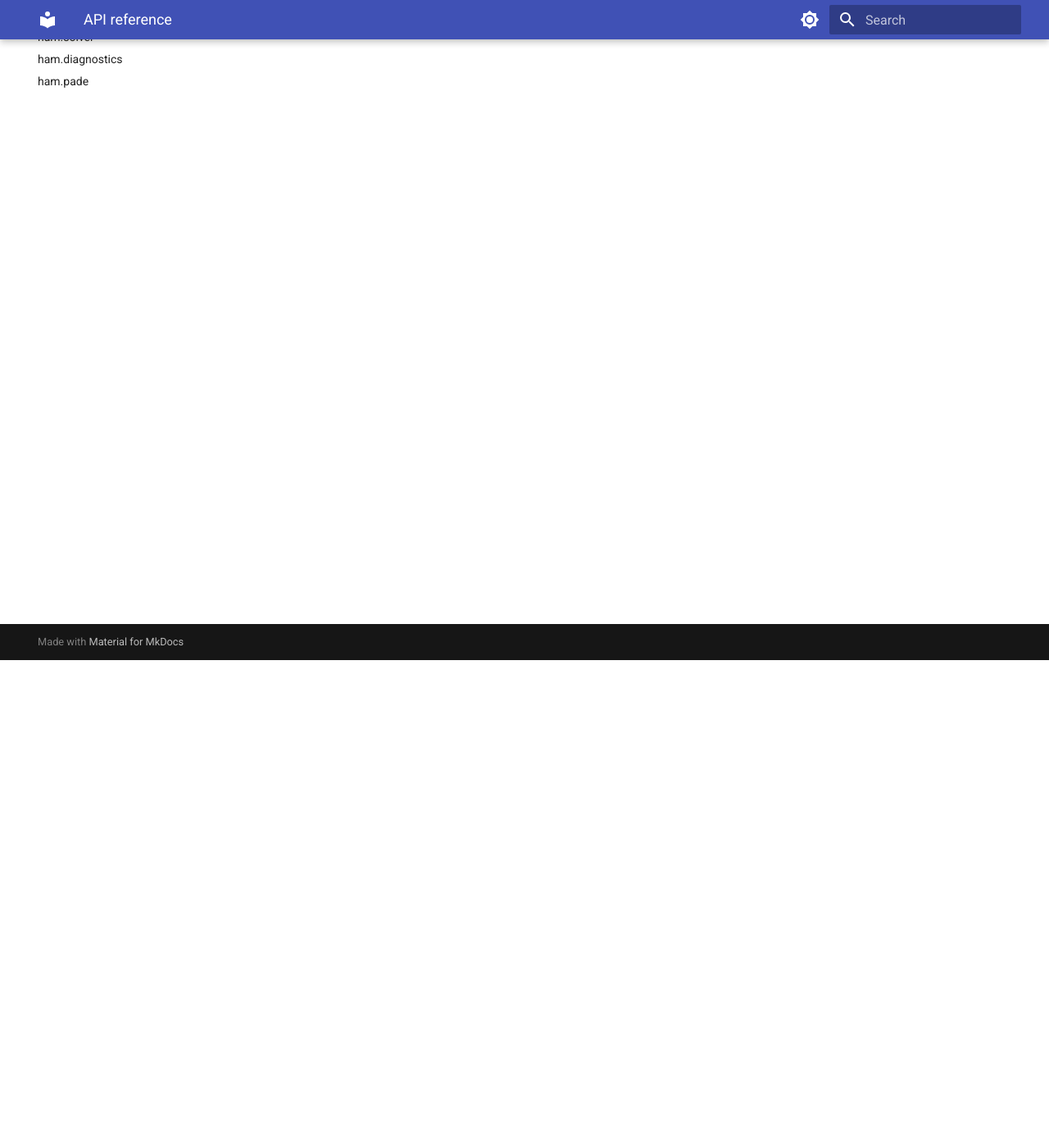
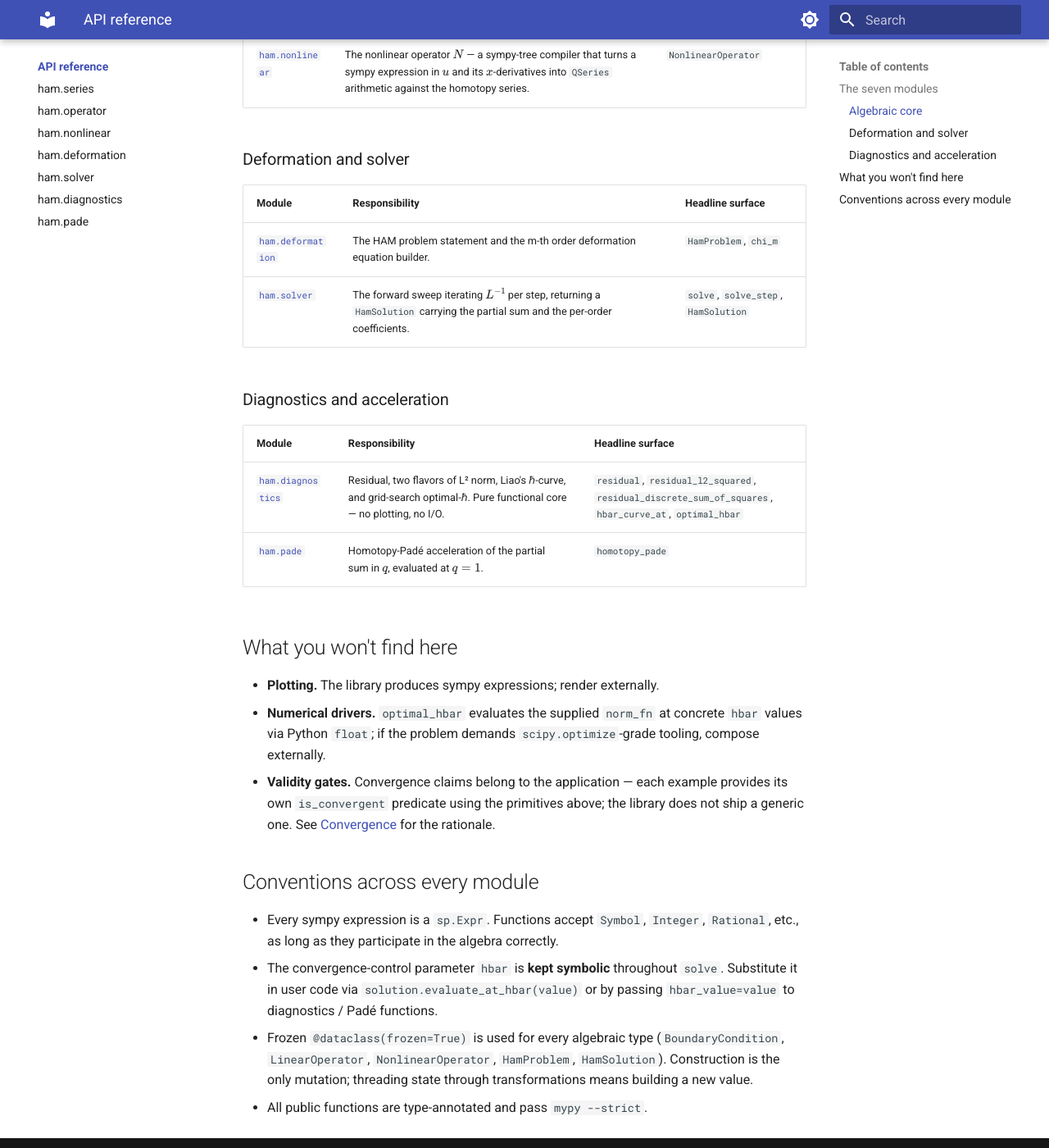
Before and after one commit to sabjohnso/ham, an MkDocs documentation site: the page built from docs/api/index.md, in a window 1280 px wide and 1400 px high, scrolled down 595 px. Shown: the whole window at 82% size. Built offline with MkDocs 1.6.1 and Material for MkDocs 9.7.7, drawn with Linux system fonts in a browser that asks for light colours; some of the changed text lies outside the part shown.

Commit message:
📝 [docs] D4 — API reference index and module-page wiring
Problem:
- D1 wired each docs/api/<module>.md to a single `::: ham.module`
  directive, and mkdocstrings extracts the docstrings correctly,
  but the API index was just a bullet list — no map of what each
  module is for, no headline-symbol pointers, no orientation for
  a reader landing on the API tab without context
- The module-membership conventions of the library (frozen
  dataclasses, ℏ symbolic, mypy strict, no plotting / no I/O) are
  scattered across docstrings; the API entry page is the natural
  place to collect them

Solution:
- Group the seven modules into three rows mirroring the
  architectural layering: algebraic core (series, operator,
  nonlinear), deformation and solver (deformation, solver),
  diagnostics and acceleration (diagnostics, pade)
- Each row gets a table: module link, one-sentence
  responsibility, headline public symbols. The symbol list
  doubles as a fast index — readers scanning for `optimal_hbar`
  or `homotopy_pade` see the module they live in immediately
- "What you won't find here" section: plotting, numerical
  drivers, validity gates — and a pointer to the convergence
  concept page for the rationale behind keeping validity gates
  per-example
- "Conventions across every module" section: sp.Expr everywhere,
  ℏ kept symbolic, frozen dataclasses, mypy strict
- Module pages (series.md through pade.md) remain single-line
  `:::` directives; mkdocstrings does the rendering with the
  spacy docstring style and source-order member layout
  configured in D1

Verification: `mkdocs build` clean in 0.76 s; each generated
HTML page carries the module heading, classes, methods, and
parameters extracted from docstrings (verified by inspecting
the generated site/api/series/index.html for class/method
markers).

Index becomes a map,
symbols point to where they live —
docstrings do the rest.

```diff
--- a/docs/api/index.md
+++ b/docs/api/index.md
@@ -1,11 +1,57 @@
 # API reference
 
-Auto-extracted from module docstrings via `mkdocstrings`.
+Each page is auto-extracted from its module's docstrings via
+`mkdocstrings`. The library splits cleanly along the eight stages
+documented in [Design notes: Stage history](../design/stages.md);
+the dependency order is bottom-up.
 
-- [`ham.series`](series.md) — truncated formal power series in `q`.
-- [`ham.operator`](operator.md) — the auxiliary linear operator `L`.
-- [`ham.nonlinear`](nonlinear.md) — the nonlinear operator `N`.
-- [`ham.deformation`](deformation.md) — `HamProblem` and the m-th equation.
-- [`ham.solver`](solver.md) — the solve loop and `HamSolution`.
-- [`ham.diagnostics`](diagnostics.md) — residual, norms, ℏ-curve, optimal-ℏ.
-- [`ham.pade`](pade.md) — homotopy-Padé acceleration.
+## The seven modules
+
+### Algebraic core
+
+| Module | Responsibility | Headline surface |
+| --- | --- | --- |
+| [`ham.series`](series.md) | Truncated formal power series in \(q\) with sympy coefficients. The substrate of every other module. | `QSeries` |
+| [`ham.operator`](operator.md) | The auxiliary linear operator \(L\) with first-class boundary conditions and a pluggable inverter. | `LinearOperator`, `BoundaryCondition`, `antiderivative` |
+| [`ham.nonlinear`](nonlinear.md) | The nonlinear operator \(N\) — a sympy-tree compiler that turns a sympy expression in \(u\) and its \(x\)-derivatives into `QSeries` arithmetic against the homotopy series. | `NonlinearOperator` |
+
+### Deformation and solver
+
+| Module | Responsibility | Headline surface |
+| --- | --- | --- |
+| [`ham.deformation`](deformation.md) | The HAM problem statement and the m-th order deformation equation builder. | `HamProblem`, `chi_m` |
+| [`ham.solver`](solver.md) | The forward sweep iterating \(L^{-1}\) per step, returning a `HamSolution` carrying the partial sum and the per-order coefficients. | `solve`, `solve_step`, `HamSolution` |
+
+### Diagnostics and acceleration
+
+| Module | Responsibility | Headline surface |
+| --- | --- | --- |
+| [`ham.diagnostics`](diagnostics.md) | Residual, two flavors of L² norm, Liao's ℏ-curve, and grid-search optimal-ℏ. Pure functional core — no plotting, no I/O. | `residual`, `residual_l2_squared`, `residual_discrete_sum_of_squares`, `hbar_curve_at`, `optimal_hbar` |
+| [`ham.pade`](pade.md) | Homotopy-Padé acceleration of the partial sum in \(q\), evaluated at \(q = 1\). | `homotopy_pade` |
+
+## What you won't find here
+
+- **Plotting.** The library produces sympy expressions; render externally.
+- **Numerical drivers.** `optimal_hbar` evaluates the supplied
+  `norm_fn` at concrete `hbar` values via Python `float`; if the
+  problem demands `scipy.optimize`-grade tooling, compose externally.
+- **Validity gates.** Convergence claims belong to the application —
+  each example provides its own `is_convergent` predicate using the
+  primitives above; the library does not ship a generic one. See
+  [Convergence](../concepts/convergence.md) for the rationale.
+
+## Conventions across every module
+
+- Every sympy expression is a `sp.Expr`. Functions accept
+  `Symbol`, `Integer`, `Rational`, etc., as long as they participate
+  in the algebra correctly.
+- The convergence-control parameter `hbar` is **kept symbolic**
+  throughout `solve`. Substitute it in user code via
+  `solution.evaluate_at_hbar(value)` or by passing
+  `hbar_value=value` to diagnostics / Padé functions.
+- Frozen `@dataclass(frozen=True)` is used for every algebraic
+  type (`BoundaryCondition`, `LinearOperator`, `NonlinearOperator`,
+  `HamProblem`, `HamSolution`). Construction is the only mutation;
+  threading state through transformations means building a new
+  value.
+- All public functions are type-annotated and pass `mypy --strict`.
```
